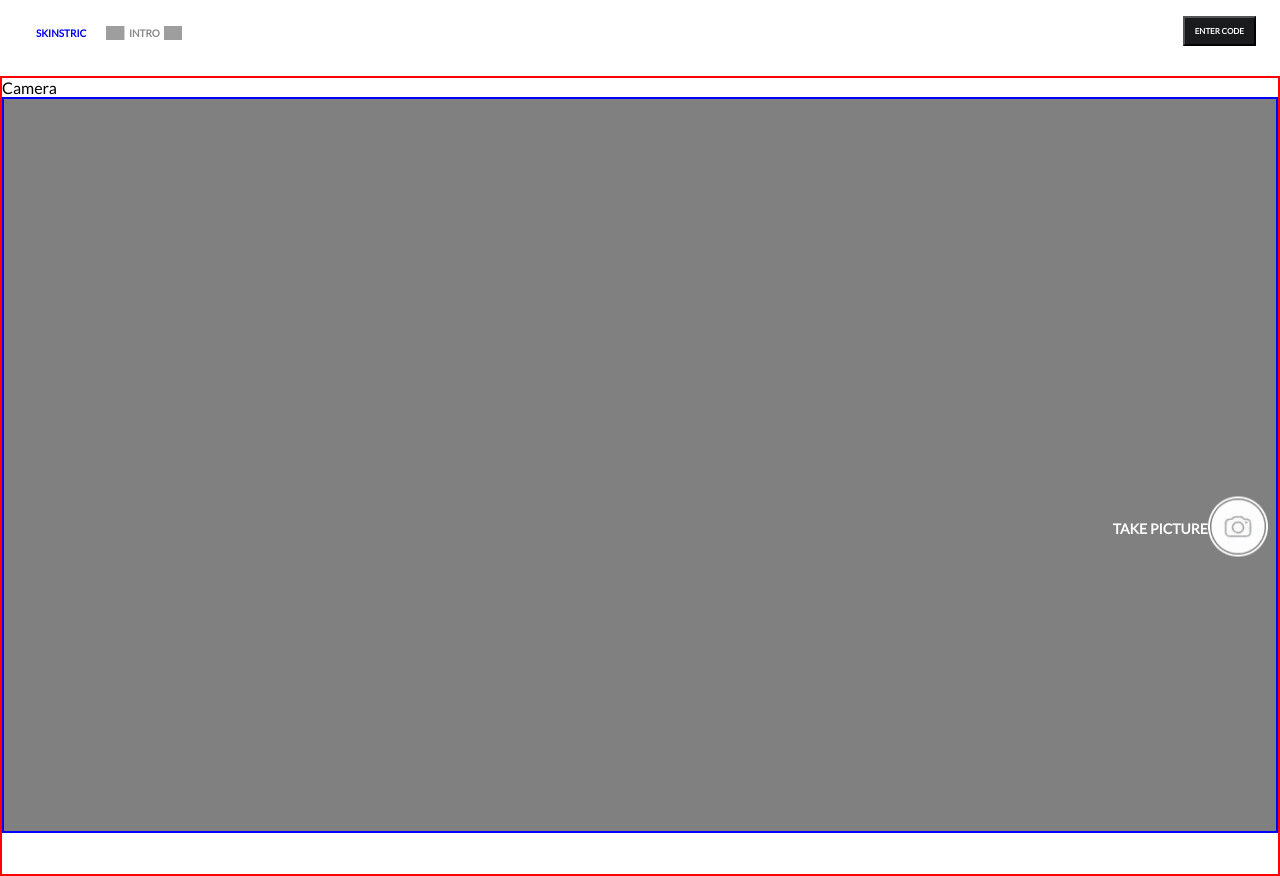
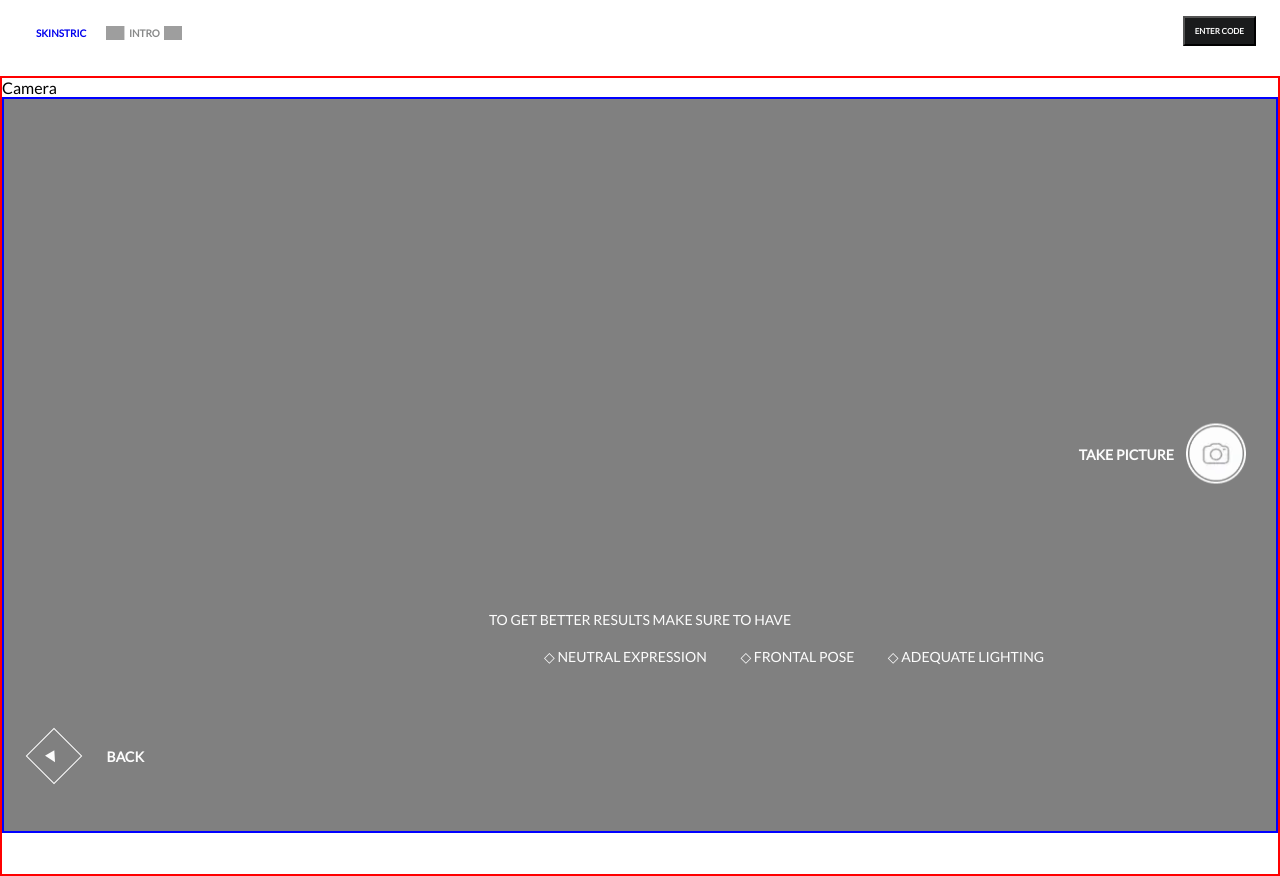
Before and after one commit to hackerjack9/Skinstric-AI, a React (Create React App) app: page /camera in a window 1280 px wide. Built offline with nearby package versions, Linux system fonts and the light colour scheme; grey boxes are pictures that could not be loaded; a web font is replaced by a local one.

Commit message:
Finished html and css for camera

```diff
--- a/src/Components/Camera.jsx
+++ b/src/Components/Camera.jsx
@@ -1,22 +1,49 @@
-import React from 'react';
+import React from "react";
+import { useNavigate } from "react-router-dom";
 import cameraIconLens from "../assets/Shapes/camera-icon-lens.webp";
 
 function Camera() {
+  const navigate = useNavigate();
+  const goToResults = () => {
+    navigate("/result");
+  };
+
   return (
-    <div className='camera-body'>Camera
-    <div className='camera-container'>
-      <div className='video-scontainer'>
-        <video autoplay playsInline src="" className='video'></video>
-        <div className='take-picture-container'>
-          <div className='take-picture-text'>TAKE PICTURE</div>
-       <div className='camera-icon-container'>
-        <img className='camera-icon-lens' src={cameraIconLens} alt="camera icon" />
-       </div>
+    <div className="camera-body">
+      Camera
+      <div className="camera-container">
+        <div className="video-scontainer">
+          <video autoplay playsInline src="" className="video"></video>
+          <div className="take-picture-container">
+            <div className="take-picture-text">TAKE PICTURE</div>
+            <div className="camera-icon-container">
+              <img
+                className="camera-icon-lens"
+                src={cameraIconLens}
+                alt="camera icon"
+              />
+            </div>
+          </div>
+          <div className="camera-centertext-container">
+            <p className="camera-centertext-title">
+              TO GET BETTER RESULTS MAKE SURE TO HAVE
+            </p>
+            <div className="camera-centertext-subtitle">
+              <p>◇ NEUTRAL EXPRESSION</p>
+              <p>◇ FRONTAL POSE</p>
+              <p>◇ ADEQUATE LIGHTING</p>
+            </div>
+          </div>
         </div>
+        <button id="button-back-camera" onClick={goToResults}>
+          <span className="button-back-text">BACK</span>
+          <div className="minibox-back-camera">
+            <span className="minibox-arrow-camera">▶</span>
+          </div>
+        </button>
       </div>
     </div>
-    </div>
-  )
+  );
 }
 
 export default Camera;
--- a/src/index.css
+++ b/src/index.css
@@ -748,8 +748,8 @@ input::placeholder {
 
 .take-picture-container {
   position: absolute;
-  top:50%;
-  right: 8px;
+  top: 40%;
+  right: 30px;
   transform: translateY(50%);
   z-index: 20;
   display: flex;
@@ -762,21 +762,80 @@ input::placeholder {
   font-weight: 700;
   color: #fcfcfc;
   line-height: 14px;
+  margin: 0px 12px 0px 0px;
 }
 
 .camera-icon-container {
-  transition: transform 0.3s ease-in-out
+  transition: transform 0.3s ease-in-out;
 }
 .camera-icon-container:hover {
-  transform: scale(1.1)
+  transform: scale(1.1);
 }
 
 .camera-icon-lens {
   width: 60px;
   height: 60px;
   cursor: pointer;
+}
 
+.camera-centertext-container {
+  position: absolute;
+  left: 0;
+  right: 0;
+  bottom: 30;
+  text-align: center;
+  z-index: 20;
+  top: 70%;
+}
 
+.camera-centertext-title {
+  color: #fcfcfc;
+  font-size: 14px;
+  margin-bottom: 20px;
+}
+
+.camera-centertext-subtitle {
+  font-size: 14px;
+  display: flex;
+  position: absolute;
+  left: 540px;
+  justify-content: space-between;
+  align-items: center;
+  color: #fcfcfc;
+  width: 500px;
+}
+
+#button-back-camera {
+  display: flex;
+  flex-direction: row-reverse;
+  justify-content: space-between;
+  position: absolute;
+  align-items: center;
+  color: #fcfcfc;
+  background-color: transparent;
+  white-space: nowrap;
+  font-size: 14px;
+  border: none;
+  bottom: 50px;
+  left: 30px;
+  width: 110px;
+  height: 50px;
+}
+
+.minibox-back-camera {
+  display: flex;
+  position: relative;
+  align-items: center;
+  height: 40px;
+  width: 40px;
+  transform: rotate(45deg);
+  border: 1px solid #fcfcfc;
+}
+
+.minibox-arrow-camera {
+  transform: rotate(15deg);
+  position: absolute;
+  margin-left: 14px;
 }
 /* ================================================== */
 
```
Also changed, not shown: src/Components/Home.jsx (+4 -4 lines), src/Components/Nav.jsx (+16 -6 lines), src/Components/Testing.jsx (+10 -17 lines).
